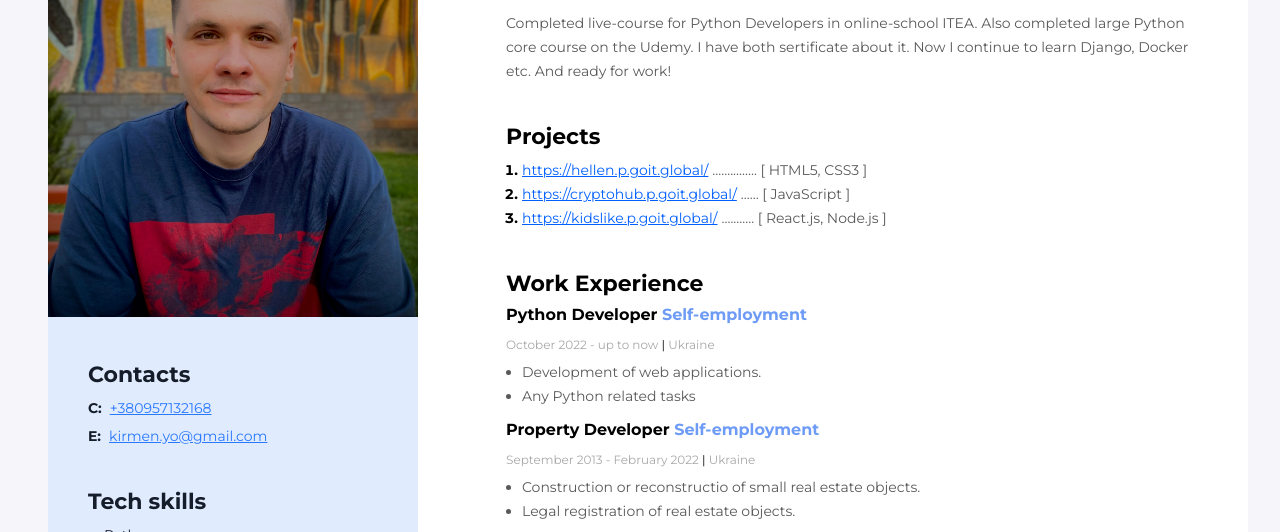
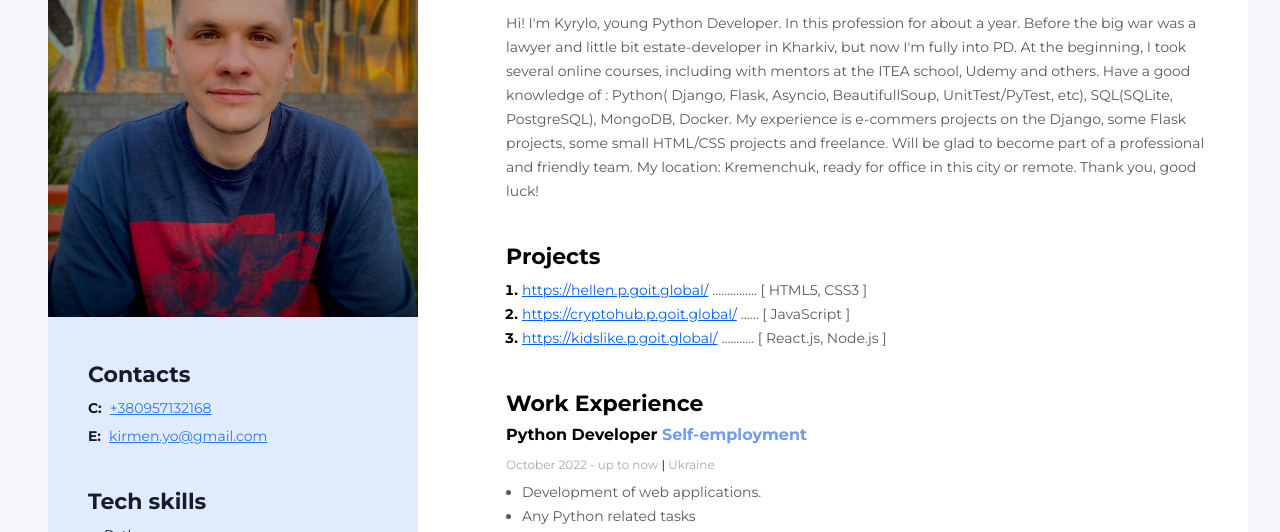
Before and after one commit to Kirmen/Resume, a plain HTML site: page index.html in a window 1280 px wide. Shown: the part 211-743 px from the top of the page. Drawn offline with Linux system fonts and the light colour scheme.

Commit message:
Update index.html

```diff
--- a/index.html
+++ b/index.html
@@ -25,11 +25,18 @@
                 <h2 class="my_profession">Python developer</h2>
 
                 <h1 class="my_name">Kyrylo Dyachenko</h1>
-                <p class="my_description">Completed live-course for Python Developers in online-school ITEA. Also
-                    completed large Python core
-                    course on the
-                    Udemy. I have both sertificate about it. Now I continue to learn Django, Docker etc. And ready for
-                    work! </p>
+                <p class="my_description">Hi! I'm Kyrylo, young Python Developer. In this profession for about a year.
+                    Before the big war was a lawyer and little
+                    bit estate-developer in Kharkiv, but now I'm fully into PD. At the beginning, I took several online
+                    courses, including
+                    with mentors at the ITEA school, Udemy and others. Have a good knowledge of : Python( Django, Flask,
+                    Asyncio,
+                    BeautifullSoup, UnitTest/PyTest, etc), SQL(SQLite, PostgreSQL), MongoDB, Docker. My experience is
+                    e-commers projects on
+                    the Django, some Flask projects, some small HTML/CSS projects and freelance. Will be glad to become
+                    part of a
+                    professional and friendly team. My location: Kremenchuk, ready for office in this city or remote.
+                    Thank you, good luck! </p>
             </div>
 
             <!-- My projects -->
```
